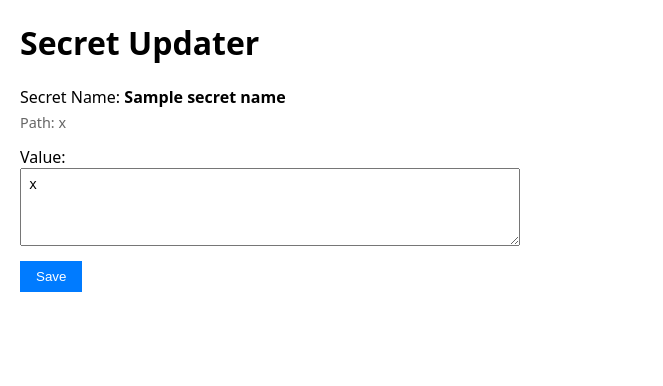
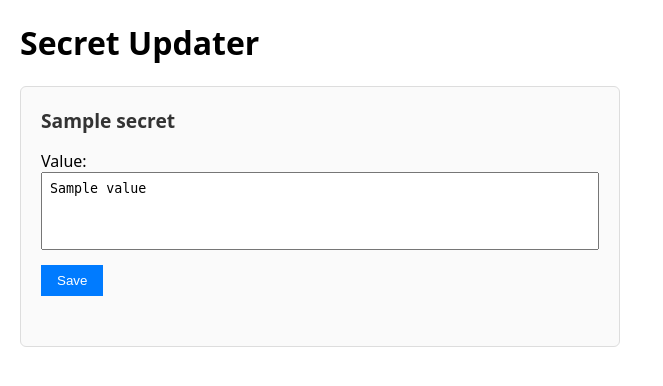
Before and after one commit to Bennynov/OpenBao-POC, a Django app: template openbao_test/templates/admin_panel/admin_panel.html in a window 1280 px wide. Shown: the top 386 px of the page, without its empty margins (0-663 px from the left). Run offline with Django 5.2, Linux system fonts and the light colour scheme; the template is opened without the code that fills it: most values are stand-ins (such as "Sample title", 1, 10 or a date in 2020); parts of the project's set-up code (start-up, migrations or seed data) failed here and were passed over.

Commit message:
3: has multible secrets and are easy to add but now locked needs to be locked

```diff
--- /dev/null
+++ b/openbao_test/static/css/style.css
@@ -0,0 +1,58 @@
+body {
+    font-family: system-ui, sans-serif;
+    margin: 20px;
+}
+
+.container {
+    max-width: 600px;
+}
+
+.secret-block {
+    border: 1px solid #ddd;
+    padding: 20px;
+    margin-bottom: 20px;
+    border-radius: 6px;
+    background: #fafafa;
+}
+
+.secret-block h2 {
+    margin-top: 0;
+    font-size: 1.2em;
+    color: #333;
+}
+
+input[type="text"], textarea {
+    width: 100%;
+    padding: 8px;
+    box-sizing: border-box;
+    font-family: monospace;
+}
+
+button {
+    padding: 8px 16px;
+    background: #007bff;
+    color: white;
+    border: none;
+    cursor: pointer;
+    margin-top: 10px;
+}
+
+button:hover {
+    background: #0056b3;
+}
+
+.message {
+    padding: 10px;
+    margin-top: 10px;
+    border-radius: 4px;
+}
+
+.success {
+    background: #d4edda;
+    color: #155724;
+}
+
+.error {
+    background: #f8d7da;
+    color: #721c24;
+}
--- a/openbao_test/templates/admin_panel/admin_panel.html
+++ b/openbao_test/templates/admin_panel/admin_panel.html
@@ -1,41 +1,39 @@
+{% load static %}
 <!DOCTYPE html>
 <html>
 <head>
     <title>Secret Updater</title>
-    <style>
-        body { font-family: system-ui, sans-serif; margin: 20px; }
-        .container { max-width: 500px; }
-        input[type="text"], textarea { width: 100%; padding: 8px; box-sizing: border-box; }
-        button { padding: 8px 16px; background: #007bff; color: white; border: none; cursor: pointer; margin-top: 10px; }
-        button:hover { background: #0056b3; }
-        .message { padding: 10px; margin-top: 10px; border-radius: 4px; }
-        .success { background: #d4edda; color: #155724; }
-        .error { background: #f8d7da; color: #721c24; }
-        .info { color: #666; font-size: 0.9em; margin-top: 5px; }
-    </style>
+    <link rel="stylesheet" href="{% static 'css/style.css' %}">
 </head>
+
 <body>
     <div class="container">
         <h1>Secret Updater</h1>
-        <form id="secretForm">
+
+        {% for secret in secrets %}
+        <div class="secret-block">
+            <h2>{{ secret.label }}</h2>
+            <form class="secretForm" data-id="{{ secret.id }}">
                 {% csrf_token %}
-            <label>Secret Name: <strong>{{ secret_name }}</strong></label>
-            <p class="info">Path: {{ secret_path }}</p>
+                <label>Value:</label>
+                <textarea class="secret-value" name="value" rows="4" style="resize: none;">{{ secret.value }}</textarea>
+                <button type="submit">Save</button>
+                <div class="message"></div>
+            </form>
+        </div>
+        {% endfor %}
 
-            <label for="value">Value:</label>
-            <textarea id="value" name="value" rows="4">{{ secret_value }}</textarea>
-
-            <button type="submit">Save</button>
-            <div id="message"></div>
-        </form>
     </div>
 
     <script>
-        document.getElementById('secretForm').addEventListener('submit', async (e) => {
+        document.querySelectorAll('.secretForm').forEach(form => {
+            form.addEventListener('submit', async (e) => {
                 e.preventDefault();
-            const value = document.getElementById('value').value;
-            const token = document.querySelector('[name=csrfmiddlewaretoken]').value;
-            const messageDiv = document.getElementById('message');
+
+                const id = form.getAttribute('data-id');
+                const value = form.querySelector('.secret-value').value;
+                const token = form.querySelector('[name=csrfmiddlewaretoken]').value;
+                const messageDiv = form.querySelector('.message');
 
                 try {
                     const response = await fetch('', {
@@ -44,7 +42,7 @@
                             'Content-Type': 'application/json',
                             'X-CSRFToken': token,
                         },
-                    body: JSON.stringify({ value })
+                        body: JSON.stringify({ id, value })
                     });
 
                     const data = await response.json();
@@ -55,6 +53,7 @@
                     messageDiv.className = 'message error';
                 }
             });
+        });
     </script>
 </body>
 </html>
--- a/test_app/openbao_client.py
+++ b/test_app/openbao_client.py
@@ -30,7 +30,6 @@ class OpenBaoClient:
             print(f"Error retrieving secret from OpenBao at {self.mount_point}/{path}: {e}")
             return None
 
-
     def is_authenticated(self):
         """Check if OpenBao client is properly authenticated."""
         try:
@@ -42,7 +41,6 @@ class OpenBaoClient:
             print(f"✗ Authentication check failed: {e}")
             return False
 
-    #test
     def write_secret(self, path, secret_data):
         """Write/update a secret in OpenBao."""
         try:
```
Also changed, not shown: openbao_test/views.py (+46 -18 lines). Lines whose indentation alone changed are shown as unchanged.
